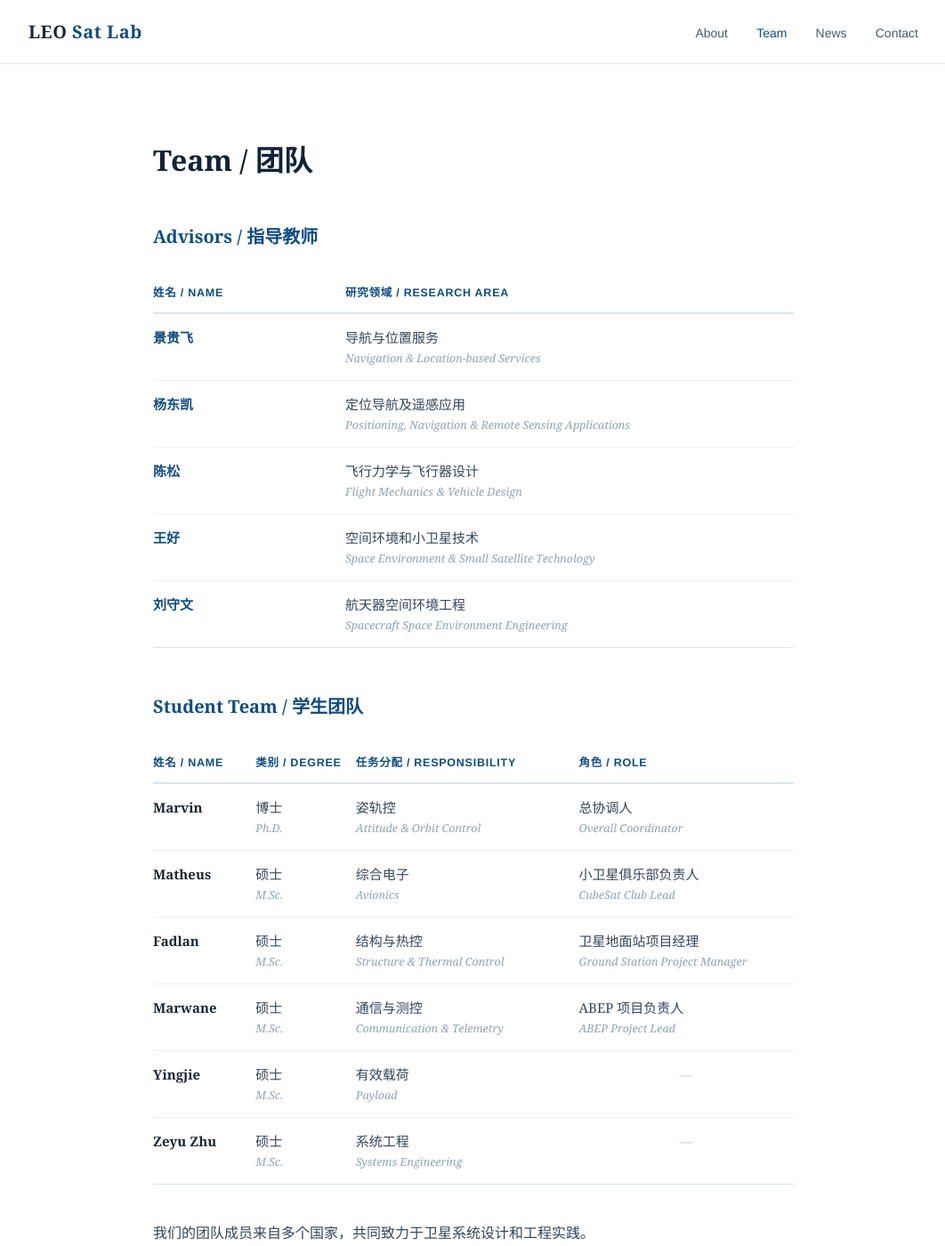
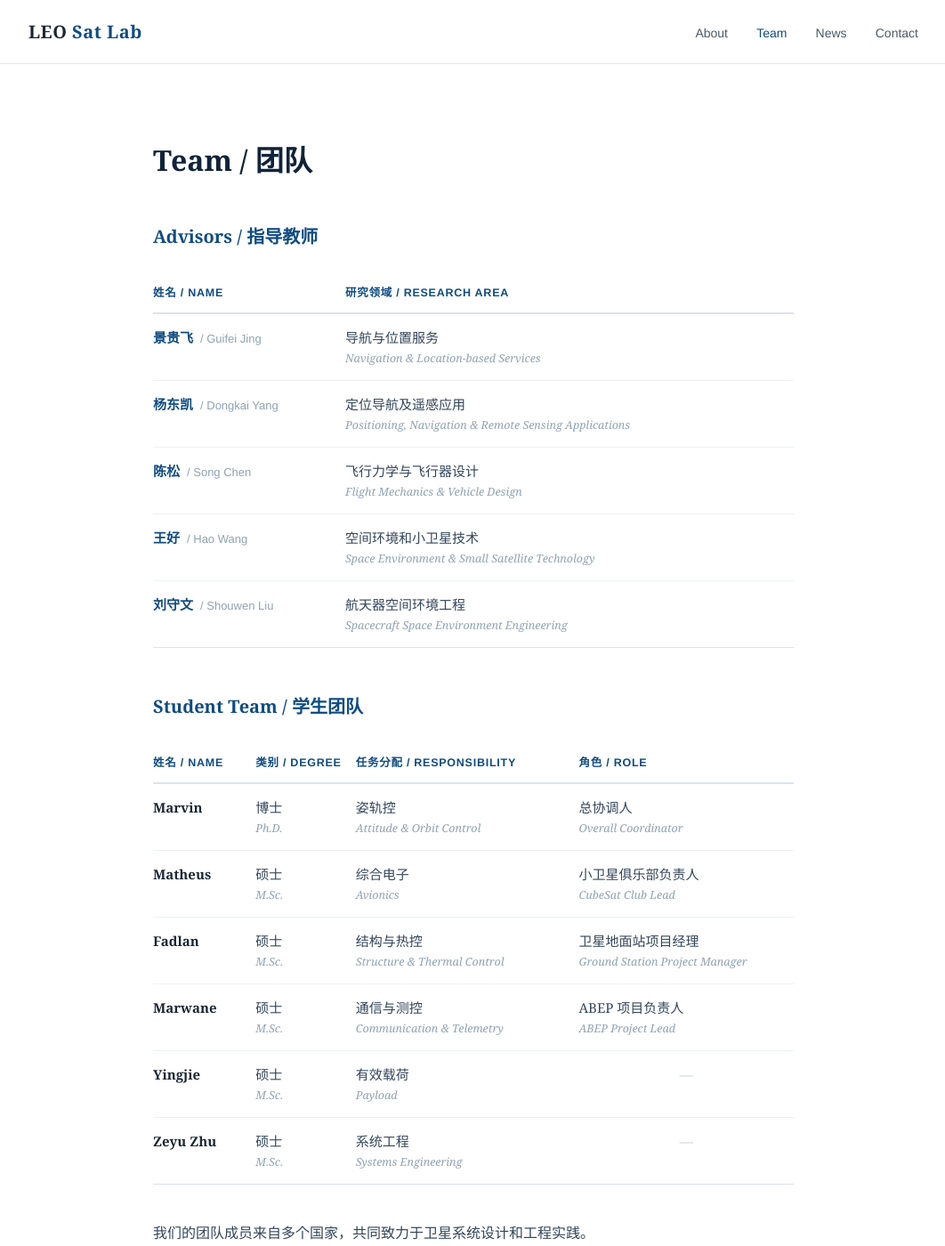
Before and after one commit to leo-sat-lab/leo-sat-lab.github.io, a Jekyll site: the page built from team.md, in a window 1280 px wide and 1400 px high. Shown: the whole window at 89% size, without its empty margins (108-1170 px from the left). Built offline with Jekyll 4.4.1, drawn with Linux system fonts in a browser that asks for light colours.

Commit message:
Add pinyin to advisor names in the Team table
按「名在前、姓在后」的写法，与站内新闻稿已有的 Prof. Song Chen 保持一致：
- 景贵飞 / Guifei Jing
- 杨东凯 / Dongkai Yang
- 陈松 / Song Chen
- 王好 / Hao Wang
- 刘守文 / Shouwen Liu

拼音用 .name-py（浅色 13px、不换行）与中文同行显示，中文姓名仍是唯一链接文字；
教师表仍是两列、不显示职称。王好、景贵飞两个多音/易混姓已核对：
教师页 URL 分别为 wanghao12、sse.buaa 主页，拉丁写法无歧义。

```diff
--- a/css/style.css
+++ b/css/style.css
@@ -357,6 +357,16 @@ body {
 .team-table a:hover { text-decoration: underline; }
 .team-table .name-cell { font-weight: bold; color: #1a2733; white-space: nowrap; }
 
+/* 教师拼音：与中文名同行，作弱化处理，不抢主名 */
+.team-table .name-py {
+  display: inline-block;
+  margin-left: 8px;
+  font-size: 13px;
+  color: #8fa3b3;
+  font-family: "Helvetica Neue", Arial, sans-serif;
+  white-space: nowrap;
+}
+
 /* 单格里“中文 / 英文”两行排列 */
 .team-table .en {
   display: block;
--- a/team.md
+++ b/team.md
@@ -17,23 +17,23 @@ title: Team
       </thead>
       <tbody>
         <tr>
-          <td><a href="https://sse.buaa.edu.cn/info/1205/6506.htm" target="_blank">景贵飞</a></td>
+          <td><a href="https://sse.buaa.edu.cn/info/1205/6506.htm" target="_blank">景贵飞</a><span class="name-py">/ Guifei Jing</span></td>
           <td>导航与位置服务<span class="en">Navigation &amp; Location-based Services</span></td>
         </tr>
         <tr>
-          <td><a href="https://shi.buaa.edu.cn/07081/zh_CN/index.htm" target="_blank">杨东凯</a></td>
+          <td><a href="https://shi.buaa.edu.cn/07081/zh_CN/index.htm" target="_blank">杨东凯</a><span class="name-py">/ Dongkai Yang</span></td>
           <td>定位导航及遥感应用<span class="en">Positioning, Navigation &amp; Remote Sensing Applications</span></td>
         </tr>
         <tr>
-          <td><a href="https://shi.buaa.edu.cn/chensong" target="_blank">陈松</a></td>
+          <td><a href="https://shi.buaa.edu.cn/chensong" target="_blank">陈松</a><span class="name-py">/ Song Chen</span></td>
           <td>飞行力学与飞行器设计<span class="en">Flight Mechanics &amp; Vehicle Design</span></td>
         </tr>
         <tr>
-          <td><a href="https://shi.buaa.edu.cn/wanghao12" target="_blank">王好</a></td>
+          <td><a href="https://shi.buaa.edu.cn/wanghao12" target="_blank">王好</a><span class="name-py">/ Hao Wang</span></td>
           <td>空间环境和小卫星技术<span class="en">Space Environment &amp; Small Satellite Technology</span></td>
         </tr>
         <tr>
-          <td><a href="https://shi.buaa.edu.cn/liushouwen/zh_CN/index.htm" target="_blank">刘守文</a></td>
+          <td><a href="https://shi.buaa.edu.cn/liushouwen/zh_CN/index.htm" target="_blank">刘守文</a><span class="name-py">/ Shouwen Liu</span></td>
           <td>航天器空间环境工程<span class="en">Spacecraft Space Environment Engineering</span></td>
         </tr>
       </tbody>
```
